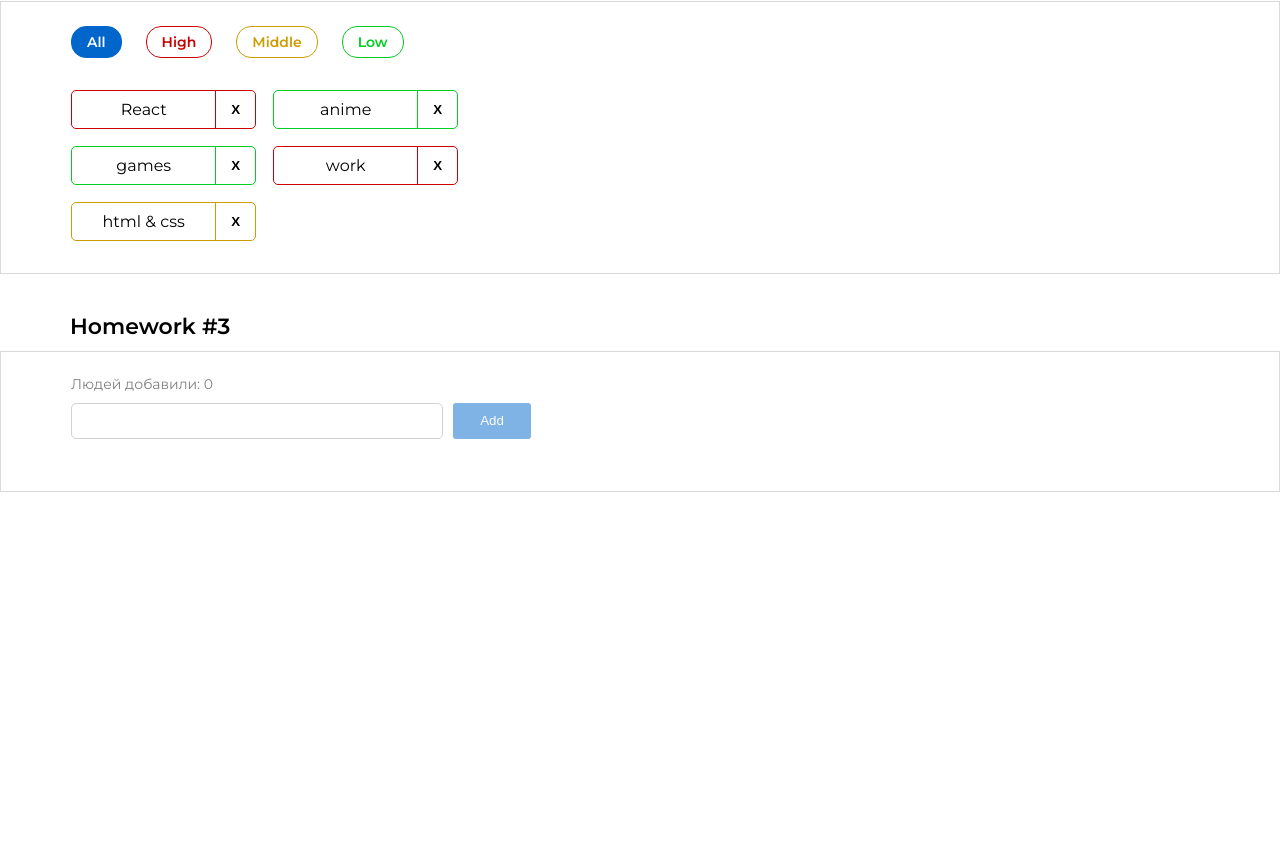
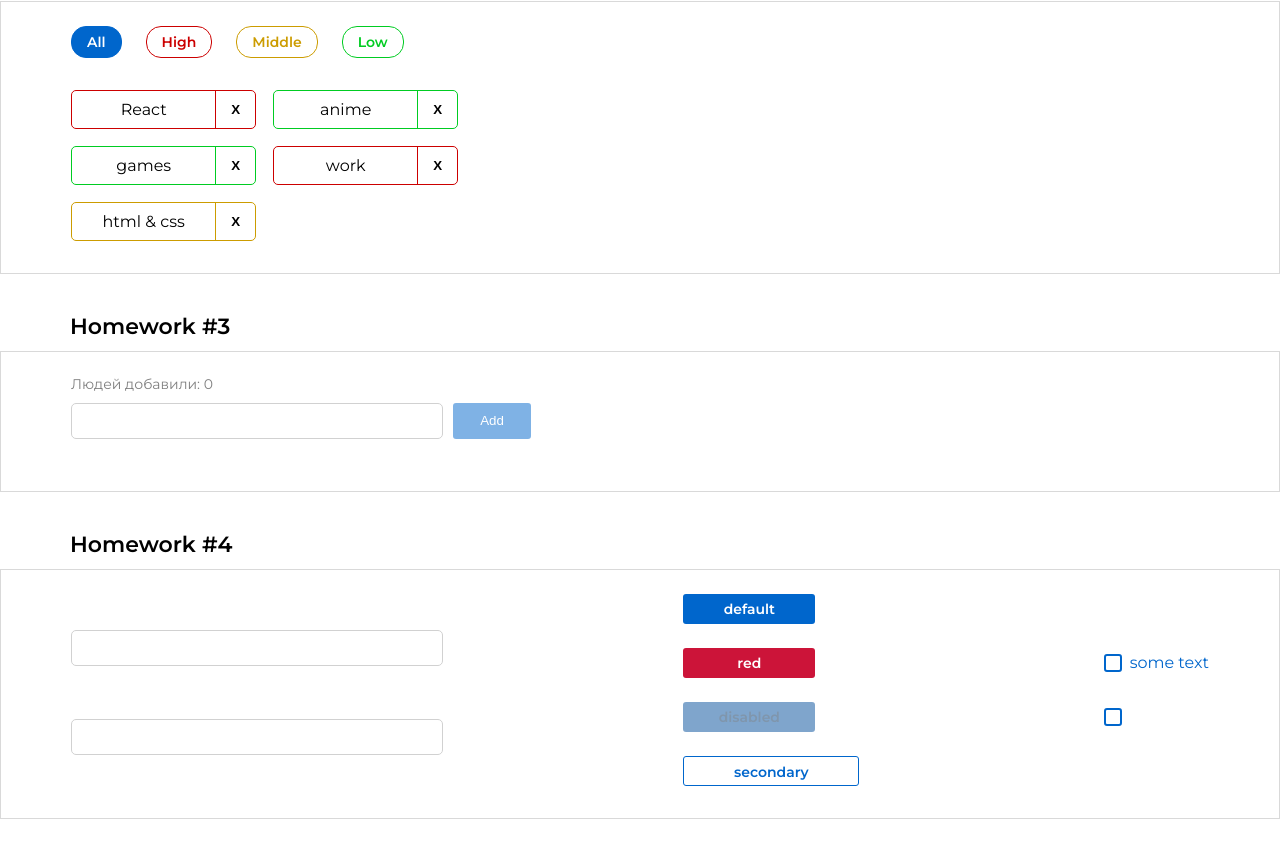
Before and after one commit to DenysDominskyi/homework-front-main, a React (Create React App) app: page / in a window 1280 px wide. Shown: the part 452-1309 px from the top of the page. Before the commit the page ends 984 px from the top, so only its background shows below. Built offline with nearby package versions, Linux system fonts and the light colour scheme.

Commit message:
HW4 (Sprint 2)

```diff
--- a/src/s1-main/App.tsx
+++ b/src/s1-main/App.tsx
@@ -3,6 +3,7 @@ import s from './App.module.css'
 import HW1 from '../s2-homeworks/hw01/HW1'
 import HW2 from '../s2-homeworks/hw02/HW2'
 import HW3 from '../s2-homeworks/hw03/HW3'
+import HW4 from '../s2-homeworks/hw04/HW4'
 
 function App() {
     return (
@@ -11,7 +12,7 @@ function App() {
             {/*раскомментировать по ходу выполнения*/}
             <HW2/>
             <HW3/>
-            {/*<HW4/>*/}
+            <HW4/>
 
             {/*при выполнении дз 5 и более - закомментировать здесь дз 1-4, так как они есть внутри дз 5*/}
             {/*<HW5/>*/}
--- a/src/s2-homeworks/hw04/Stand.module.css
+++ b/src/s2-homeworks/hw04/Stand.module.css
@@ -14,6 +14,7 @@
     display: flex;
     flex-direction: column;
     gap: 24px;
+    width: 180px;
 }
 
 .checkboxes {
--- a/src/s2-homeworks/hw04/Stand.tsx
+++ b/src/s2-homeworks/hw04/Stand.tsx
@@ -43,7 +43,7 @@ const Stand = () => {
             <div className={s.buttons}>
                 {/*обычная кнопка:*/}
                 <div>
-                    <SuperButton id={'hw4-super-button-default'}>
+                    <SuperButton id={'hw4-super-button-default'} xType={'default'}>
                         default
                     </SuperButton>
                 </div>
@@ -57,13 +57,13 @@ const Stand = () => {
                 <div>
                     <SuperButton
                         id={'hw4-super-button-disabled'}
-                        xType={'red'}
+                        xType={'disabled'}
                         disabled
                     >
                         disabled
                     </SuperButton>
                 </div>
-                {/*задизэйбленная кнопка:*/}
+                {/*secondary кнопка:*/}
                 <div>
                     <SuperButton
                         id={'hw4-super-button-secondary'}
@@ -90,7 +90,7 @@ const Stand = () => {
                     <SuperCheckbox
                         id={'hw4-super-checkbox-like-old'}
                         checked={stateForAllCheckboxes}
-                        onChange={(e) => setChecked(e.currentTarget.checked)}
+                        onChangeChecked={setChecked}
                     />
                 </div>
             </div>
--- a/src/s2-homeworks/hw04/common/c1-SuperInputText/SuperInputText.module.css
+++ b/src/s2-homeworks/hw04/common/c1-SuperInputText/SuperInputText.module.css
@@ -1,20 +1,35 @@
 .input:focus {
+    outline: none;
 }
 
 .input {
+    width: 372px;
+    height: 36px;
+    gap: 0px;
+    border-radius: 5px;
+    border: 1px solid #D1D1D1;
+    /* opacity: 0px; */
 }
 
 .inputWrapper {
+    display: flex;
+    flex-direction: column-reverse;
 }
 
-.superInput {
+.superInput {}
+
+.errorInput {
+    border: 1px solid red;
 }
 
-.errorInput {
-}
-
-.errorInput:focus {
-}
+.errorInput:focus {}
 
 .error {
+    font-family: Montserrat;
+    font-size: 10px;
+    font-weight: 400;
+    line-height: 12.19px;
+    text-align: left;
+    margin-bottom: 5px;
+    color: #CC1439;
 }
--- a/src/s2-homeworks/hw04/common/c2-SuperButton/SuperButton.module.css
+++ b/src/s2-homeworks/hw04/common/c2-SuperButton/SuperButton.module.css
@@ -1,36 +1,75 @@
 .button {
+    width: 132px;
+    height: 30px;
+    padding: 5px 24px;
+    gap: 10px;
+    border-radius: 3px;
+    opacity: 0px;
+    border: none;
+    transition: .3s ease-in-out;
+
+    font-family: Montserrat;
+    font-size: 14px;
+    font-weight: 600;
+    line-height: 20px;
+
+    color: #FFFFFF;
+    cursor: pointer;
+}
+
+.default {
+    background-color: #0066CC;
+}
+
+.red {
+    background-color: #CC1439;
 }
 
 .disabled {
+    background-color: #004D99;
+    color: #002E5C;
+    opacity: 0.5;
+    cursor: default;
 }
 
 .secondary {
-}
-
-.default {
-}
-
-.red {
+    width: 176px;
+    border: 1px solid #0066CC;
+    background-color: transparent;
+    color: #0066CC;
 }
 
 .default:hover {
+    width: 167px;
+    background-color: #0080FF;
+
 }
 
 .red:hover {
+    width: 167px;
+    background-color: #FF1A47;
 }
 
 .secondary:hover {
+    width: 167px;
+    background-color: #E5F0FA;
 }
 
+.default:active {
+    width: 149px;
+    background-color: #0059B2;
+}
 
-.default:active {
+.red:active {
+    width: 149px;
+    background-color: #B21232;
+}
+
+.button:disabled {
+
 }
 
 .secondary:active {
+    width: 149px;
+    background-color: #C9E5FF;
 }
-
-.red:active {
-}
-
-.button:disabled {
-}
--- a/src/s2-homeworks/hw04/common/c2-SuperButton/SuperButton.tsx
+++ b/src/s2-homeworks/hw04/common/c2-SuperButton/SuperButton.tsx
@@ -18,10 +18,10 @@ const SuperButton: React.FC<SuperButtonPropsType> = (
     }
 ) => {
     const finalClassName = s.button
-        // + (disabled
-        //         ? ...
-        //         : xType === 'red'
-        //             ? ...
+        + (disabled ? ' ' + s.disabled : '')
+        + (xType === 'default' ? ' ' + s.default : '')
+        + (xType === 'red' ? ' ' + s.red : '')
+        + (xType === 'secondary' ? ' ' + s.secondary : '')
         + (className ? ' ' + className : '') // задачка на смешивание классов
 
     return (
--- a/src/s2-homeworks/hw04/common/c3-SuperCheckbox/SuperCheckbox.tsx
+++ b/src/s2-homeworks/hw04/common/c3-SuperCheckbox/SuperCheckbox.tsx
@@ -27,10 +27,12 @@ const SuperCheckbox: React.FC<SuperCheckboxPropsType> = (
     }
 ) => {
     const onChangeCallback = (e: ChangeEvent<HTMLInputElement>) => {
+        if(onChangeChecked){
+            onChangeChecked(e.currentTarget.checked)
+        }
         // задачка на написание онченджа
 
     }
-
     const finalInputClassName = s.checkbox
         + (className ? ' ' + className : '')
 
```
Also changed, not shown: src/s2-homeworks/hw04/HW4.tsx (+4 -4 lines).
